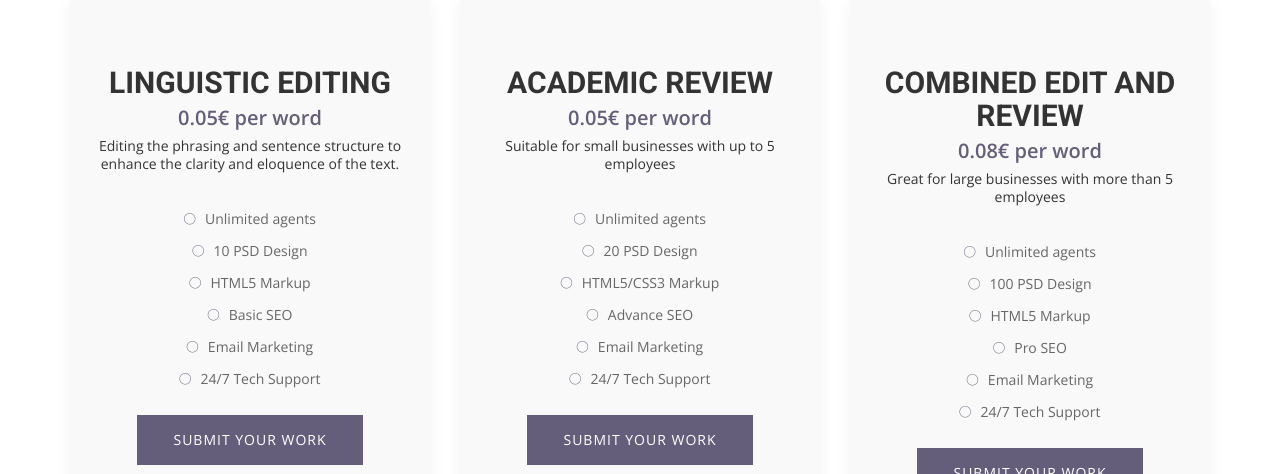
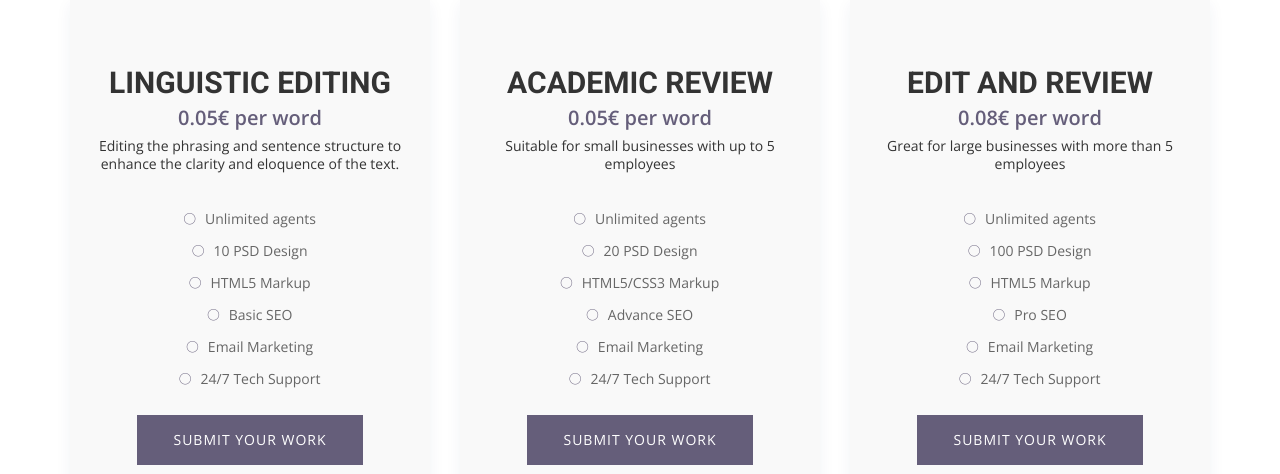
Before and after one commit to caseypaquola/caseypaquola.airspace.github.io, a Jekyll site: the page built from prices.html, in a window 1280 px wide and 900 px high, cut to the strip 426-900 px from the top of the window. Built offline with Jekyll 4.4.1, drawn with Linux system fonts in a browser that asks for light colours; nearby versions of some CDN libraries; some web fonts are replaced.

Commit message:
Update prices.html

```diff
--- a/prices.html
+++ b/prices.html
@@ -89,7 +89,7 @@ permalink: /prices/
 
 					<!-- plan name & value -->
 					<div class="price-title">
-						<h3>Combined Edit and Review</h3>
+						<h3>Edit and Review</h3>
 						<strong class="value">0.08€ per word</strong>
 						<p>Great for large businesses with more than 5 employees</p>
 					</div>
```
